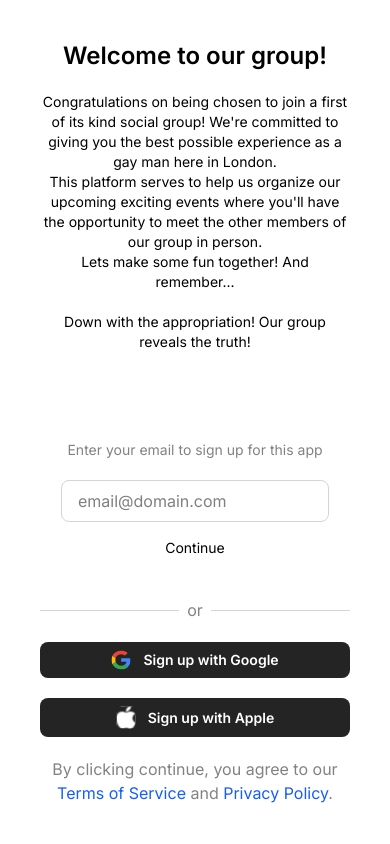
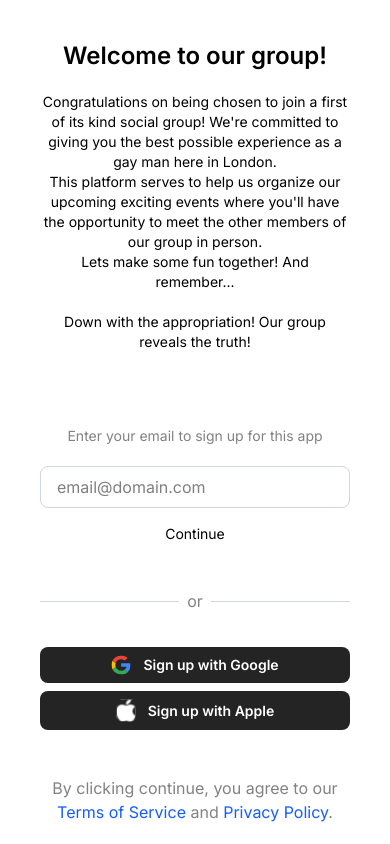
Before and after one commit to georgedecesare/events-planner, a Next.js app: page /signup in a window 390 px wide. Built offline with nearby package versions, Linux system fonts and the light colour scheme.

Commit message:
fix: better responsiveness

```diff
--- a/app/signup/button.tsx
+++ b/app/signup/button.tsx
@@ -16,7 +16,7 @@ export default function SignupButton({
       className="bg-gray-container focus:ring-opacity-50 flex w-full items-center justify-center
         gap-3 rounded-lg px-4 py-2 text-sm font-bold text-white transition-colors
         duration-200 hover:cursor-pointer focus:ring-2 focus:ring-gray-500
-        focus:outline-none"
+        focus:outline-none mt-2"
       onClick={action}
     >
       {leading}
--- a/app/signup/page.tsx
+++ b/app/signup/page.tsx
@@ -12,27 +12,31 @@ export default function Signup() {
   return (
     <>
       <div
-        className="min-h-full min-w-full flex flex-col items-center space-y-5 px-10 pt-10
-          md:px-[30%]"
+        className="min-h-full min-w-full flex flex-col items-center px-10 pt-10 md:px-[30%] pb-5
+          justify-between"
       >
-        <h1 className="flex items-center justify-center text-2xl font-bold">
+        <div>
+          <h1 className="text-center text-2xl font-bold">
             Welcome to our group!
           </h1>
-        <p className="justify-center text-center text-sm">
+          <p className="justify-center text-center text-sm mt-5">
             Congratulations on being chosen to join a first of its kind social
-          group! We&apos;re committed to giving you the best possible experience
-          as a gay man here in London.
+            group! We&apos;re committed to giving you the best possible
+            experience as a gay man here in London.
             <br />
-          This platform serves to help us organize our upcoming exciting events
-          where you&apos;ll have the opportunity to meet the other members of
-          our group in person.
+            This platform serves to help us organize our upcoming exciting
+            events where you&apos;ll have the opportunity to meet the other
+            members of our group in person.
             <br />
             Lets make some fun together! And remember...
             <br />
             <br />
             Down with the appropriation! Our group reveals the truth!
           </p>
-        <div className="text-center mt-10">
+        </div>
+
+        <div className="mt-5 w-full">
+          <div className="text-center">
             <h2 className="text-lg font-bold text-white">Create an account</h2>
             <p className="text-footnote text-sm">
               Enter your email to sign up for this app
@@ -48,11 +52,15 @@ export default function Signup() {
           >
             Continue
           </div>
+        </div>
+
         <div className="flex min-w-full items-center justify-center mt-5">
           <div className="h-px w-1/2 bg-gray-300">&nbsp;</div>
           <div className="text-footnote px-2">or</div>
           <div className="h-px w-1/2 bg-gray-300">&nbsp;</div>
         </div>
+
+        <div className="w-full">
           <SignupButton
             leading={
               <Image src="/google.svg" alt="Google" width={20} height={20} />
@@ -67,12 +75,17 @@ export default function Signup() {
             text="Sign up with Apple"
             action={() => console.log('Apple sign up clicked')}
           />
-        <p className="text-footnote text-center">
+        </div>
+
+        <footer>
+          <p className="text-footnote text-center mt-5">
             By clicking continue, you agree to our{' '}
             <span className="text-blue-600">Terms of Service</span> and{' '}
             <span className="text-blue-600">Privacy Policy</span>.
           </p>
+        </footer>
       </div>
+
       <Loading loading={loading} />
     </>
   );
--- a/app/signup/textinput.tsx
+++ b/app/signup/textinput.tsx
@@ -16,7 +16,7 @@ export default function TextInput({
         placeholder={placeholder}
         onChange={(e) => onChangeAction(e.target.value)}
         className="rounded-lg border border-gray-300 px-4 py-2 focus:ring-2 focus:ring-blue-500
-          focus:outline-none"
+          focus:outline-none mt-5"
       />
     </div>
   );
```
Lines whose indentation alone changed are shown as unchanged.
